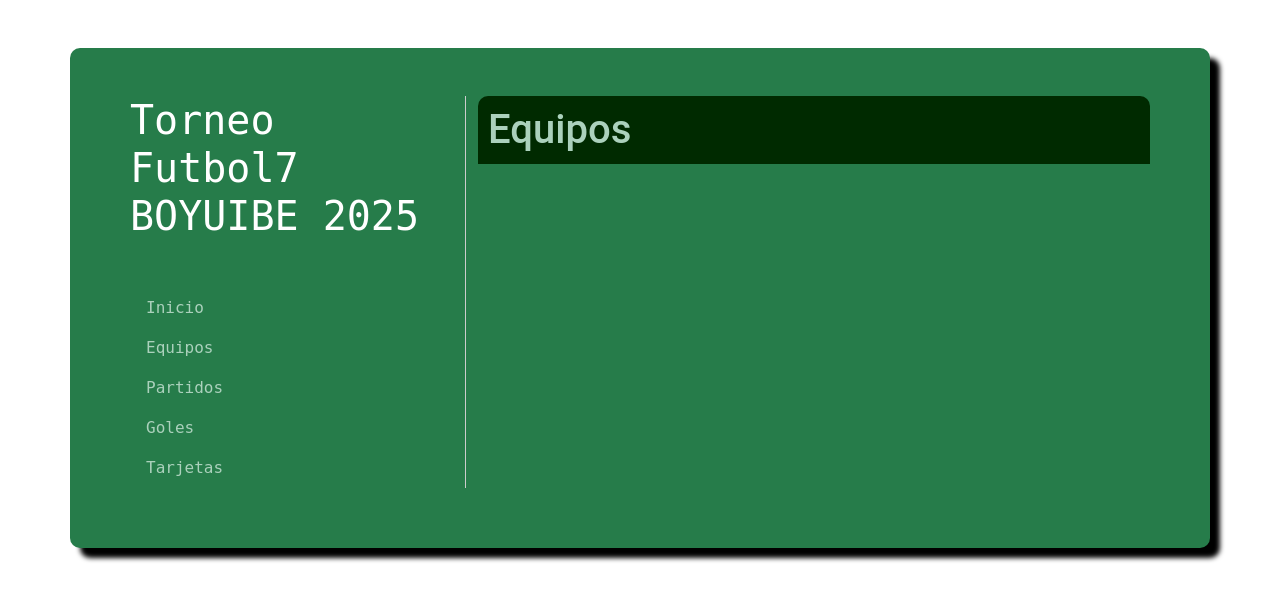
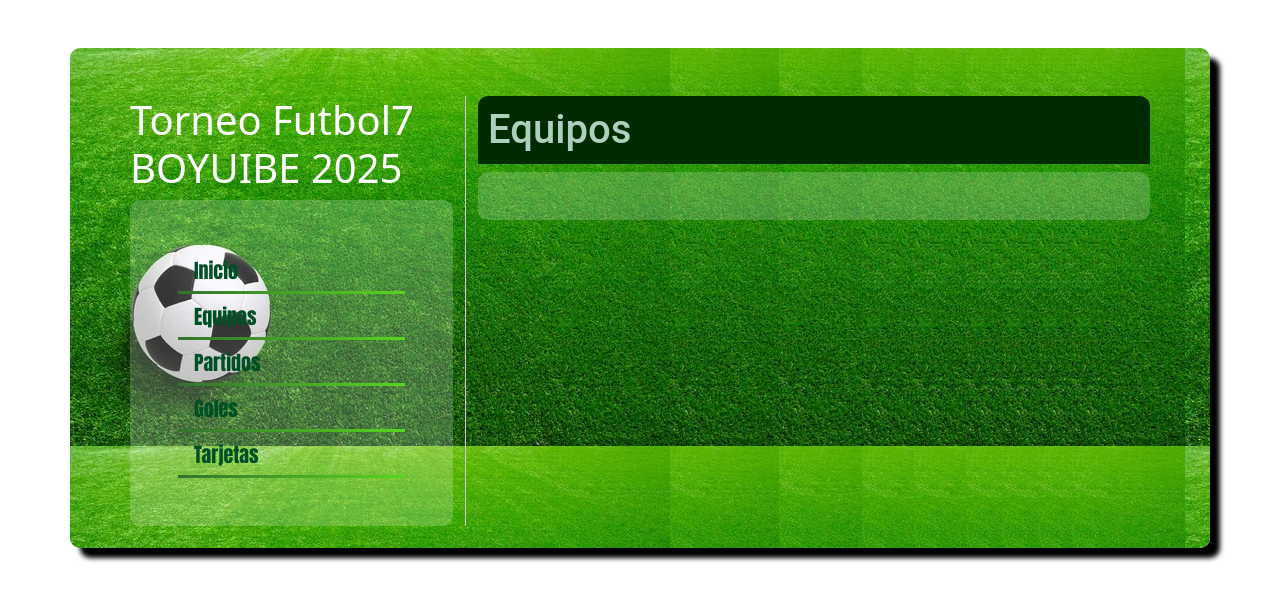
Before and after one commit to wfarelt/CAMPEONATO, a Django app: page /teams/ in a window 1280 px wide. Shown: the top 601 px of the page. Run offline with Django 5.2, Linux system fonts and the light colour scheme; data that the repository does not hold is empty.

Commit message:
add style css

```diff
--- a/static/tournament/css/style.css
+++ b/static/tournament/css/style.css
@@ -1,10 +1,17 @@
 .bloque {
-    background-color: #267c4a;
-    font-family: monospace;
+    background-image: image("static/tournament/img/cancha.jpg");
     color: white;
     border-radius: 10px;
     box-shadow: 10px 10px 5px #000000;
     height: 500px;
+}
+
+.subbloque {
+    background-color: rgba(255, 255, 255, 0.2); /* Fondo blanco con 80% de opacidad */
+    border-radius: 10px;
+    padding: 10px; /* Para separar el contenido del borde */
+    font-family: Impact, Haettenschweiler, 'Arial Narrow Bold', sans-serif;
+    font-size: 20px;
 }
 
 .titulo {
@@ -15,14 +22,38 @@
     padding: 10px;
 }
 
-.nav-link {
-    color: #abd1bc;
+
+a, .nav-link {
+    color: inherit;
+    text-decoration: none;
+    color: #005025;
+}
+
+a, .nav-link {
+    background:
+        linear-gradient(
+        to right,
+        rgb(51, 114, 46),
+        rgb(88, 214, 30)
+        ),
+        linear-gradient(
+        to right,
+        #009F4A,
+        #006F34,
+        rgb(247, 247, 247)
+    );
+    background-size: 100% 3px, 0 3px;
+    background-position: 100% 100%, 0 100%;
+    background-repeat: no-repeat;
+    transition: background-size 400ms;
+}
+
+a:hover {
+    color: white;
+    background-size: 0 3px, 100% 3px;
 }
 
 .nav-link:hover {
-    color: #002a00;
+    color: yellow;
+    background-size: 0 3px, 100% 3px;
 }
-
-li a {
-    color: #abd1bc;
-}
--- a/tournament/templates/tournament/base.html
+++ b/tournament/templates/tournament/base.html
@@ -9,13 +9,19 @@
     <!-- Css -->
     <link rel="stylesheet" href="{% static 'tournament/css/style.css' %}">
     <title>Tournament</title>
+    <style>
+        .bloque {
+            background-image: url("{% static 'tournament/img/fondo.jpg' %}");
+        }
+    </style>
 </head>
 <body>
     <div class="container mt-5 bloque">
         <div class="row p-5">
             <div class="col-md-4" style="border-right: 1px solid #ccc;">
                 <h1>Torneo Futbol7 BOYUIBE 2025</h1>
-                <ul class="nav flex-column mt-5">
+                <div class="p-5 subbloque">
+                    <ul class="nav flex-column">
                         <li class="nav-item">
                             <a class="nav-link" href="{% url 'home' %}">Inicio</a>
                         </li>
@@ -33,6 +39,7 @@
                         </li>
                     </ul>
                 </div>
+            </div>
             <div class="col-md-8">
                 {% block content %}
                 {% endblock %}
--- a/tournament/templates/tournament/teams.html
+++ b/tournament/templates/tournament/teams.html
@@ -1,10 +1,15 @@
 {% extends "tournament/base.html" %}
+
+{% load static %}
 
 {% block content %}
     <h1 class="titulo">Equipos</h1>
-    <ul class="p-5">
-        {% for team in teams %}
-            <li><a href="{% url 'team' team.id %}">{{ team.name }}</a></li>
-        {% endfor %}
-    </ul>
+    <div class="p-3 subbloque">
+        <ul>
+            {% for team in teams %}
+                <li><a href="{% url 'team' team.id %}">{{ team.name }}</a></li>
+            {% endfor %}
+        </ul>
+    </div>
+
 {% endblock %}
```
Also changed, not shown: static/tournament/img/cancha.jpg (added), static/tournament/img/fondo.jpg (added). Lines whose indentation alone changed are shown as unchanged.
